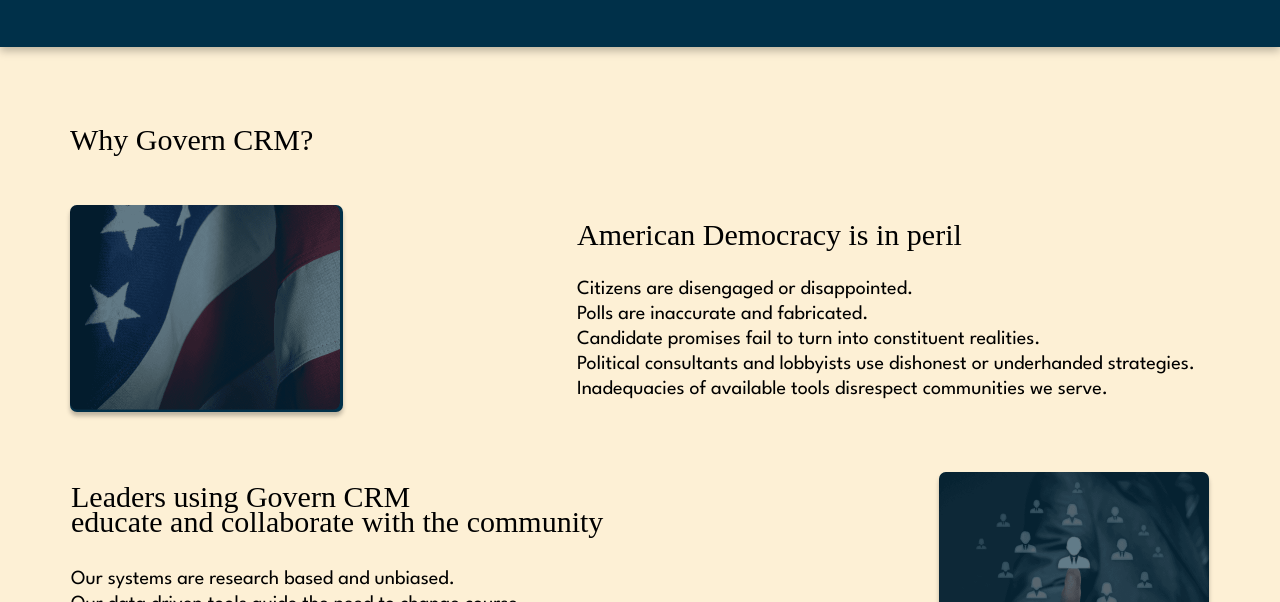
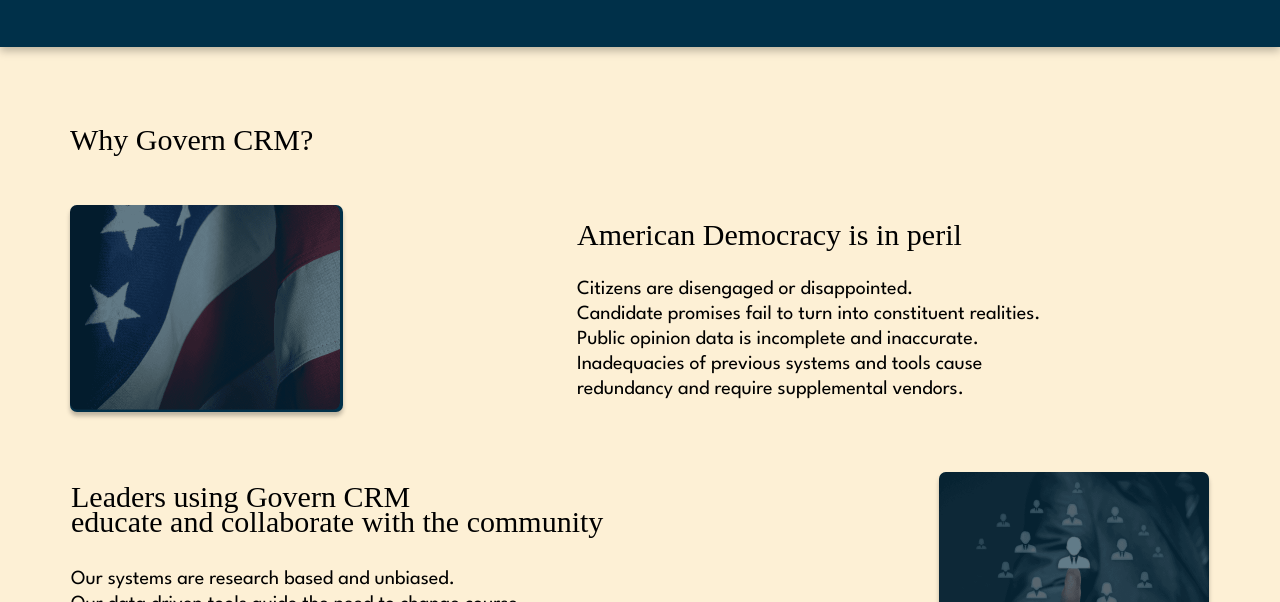
Before and after one commit to GovernCRM/website, a website built with Parcel: page index.html in a window 1280 px wide. Shown: the part 580-1182 px from the top of the page. Built offline with nearby package versions, Linux system fonts and the light colour scheme; a web font is replaced by a local one.

Commit message:
why-paragraphs change

```diff
--- a/index.html
+++ b/index.html
@@ -90,19 +90,16 @@
                         Citizens are disengaged or disappointed.
                       </p>
                       <p class="citizens-are-disengaged">
-                        Polls are inaccurate and fabricated.
+                        Candidate promises fail to turn into constituent realities.
                       </p>
                       <p class="citizens-are-disengaged">
-                        Candidate promises fail to turn into constituent
-                        realities.
+                        Public opinion data is incomplete and inaccurate.
                       </p>
                       <p class="citizens-are-disengaged">
-                        Political consultants and lobbyists use dishonest or
-                        underhanded strategies.
+                        Inadequacies of previous systems and tools cause
                       </p>
                       <p class="citizens-are-disengaged">
-                        Inadequacies of available tools disrespect communities
-                        we serve.
+                        redundancy and require supplemental vendors.
                       </p>
                     </div>
                   </div>
```
